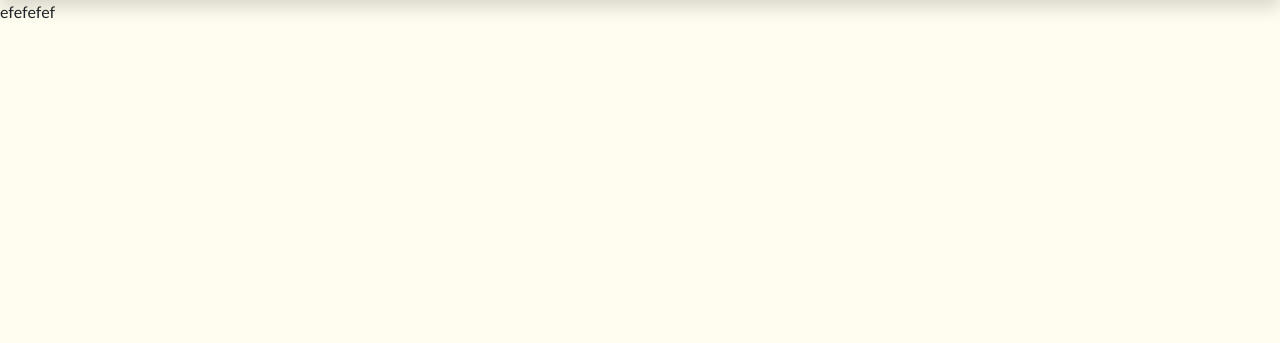
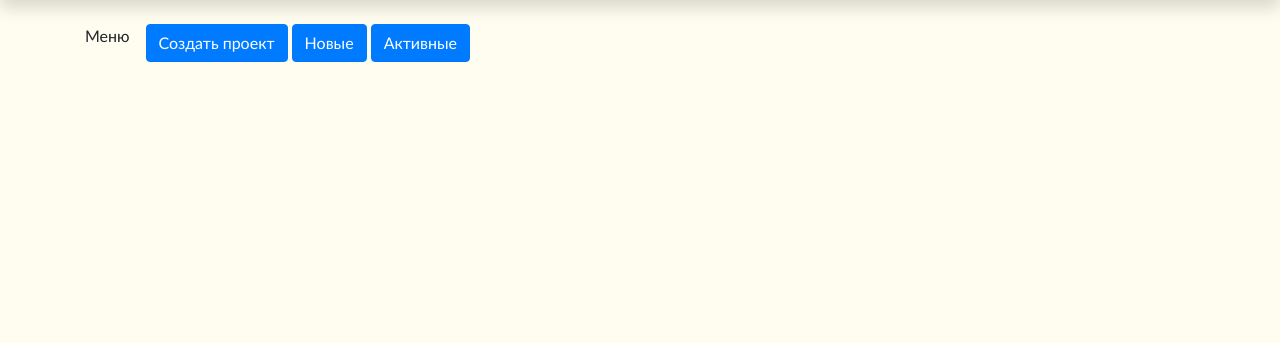
Before and after one commit to K9173A/GeekPlanner, a Django app: template GeekPlanner/plannerapp/templates/plannerapp/projects.html in a window 1280 px wide. Shown: the part 77-420 px from the top of the page. Run offline with Django 3.2, Linux system fonts and the light colour scheme; the template is opened without the code that fills it, so the values that code supplies are empty; style sheets or scripts are compiled from the project's sources; some libraries are stand-ins or nearby versions.

Commit message:
[ADD] Added initial version of projects.html

```diff
--- a/GeekPlanner/plannerapp/models.py
+++ b/GeekPlanner/plannerapp/models.py
@@ -7,7 +7,7 @@ from authapp.models import User
 class Project(models.Model):
     title = models.CharField(verbose_name='Название', max_length=64)
     description = models.TextField(verbose_name='Описание', max_length=256, blank=True)
-    owner = models.OneToOneField(User, verbose_name='Владелец', null=True, on_delete=models.SET_NULL)
+    owner = models.ForeignKey(User, verbose_name='Владелец', null=True, on_delete=models.SET_NULL)
     date_created = models.DateTimeField(verbose_name='Создан', auto_now_add=True)
     thumbnail = models.ImageField(verbose_name='Превью', upload_to=settings.PROJECT_THUMBNAIL_DIR, blank=True)
     is_active = models.BooleanField(verbose_name='Активность', default=True)
--- a/GeekPlanner/plannerapp/templates/plannerapp/projects.html
+++ b/GeekPlanner/plannerapp/templates/plannerapp/projects.html
@@ -2,19 +2,57 @@
 {% load staticfiles %}
 
 {% block content %}
-<section>
-  {% if projects %}
-    {% for project in projects %}
-      <div class="thumbnail">
-        <img src="{{ project.thumbnail.url }}" alt="ProjectThumbnail">
-        <div class="caption">
-          <h3>{{ project.title }}</h3>
-          <p>{{ project.description }}</p>
-          <button>Перейти</button>
+  <div class="container">
+    <div class="gp-projects d-flex">
+      <div class="py-4 gp-projects__left-sidebar">
+        Меню
+      </div>
+      <div class="py-4 gp-projects__main flex-grow-1">
+        <div class="px-3 gp-projects__main-menu">
+          <a class="btn btn-primary" href="#">
+            Создать проект
+          </a>
+          <a class="btn btn-primary" href="#">
+            Новые
+          </a>
+          <a class="btn btn-primary" href="#">
+            Активные
+          </a>
+        </div>
+        <div class="px-3 py-2 gp-projects__main-content">
+          {% for project in projects %}
+            <div class="my-2 d-flex align-content-stretch gp-projects__main-item rounded-top">
+              <div class="gp-projects__main-thumbnail">
+                <img class="gp-projects__main-img" src="https://via.placeholder.com/160" alt="ProjectThumbnail">
+                <div class="gp-projects__main-owner">
+                  <div>{{ project.date_created }}</div>
+                  <div>{{ project.owner.first_name }}{{ project.owner.last_name }}</div>
+                </div>
+              </div>
+              <div class="gp-projects__main-summary">
+                <a class="font-weight-bold" href="#">
+                  {{ project.title }}
+                </a>
+                <hr class="gp-hr">
+                <div class="gp-projects__main-description">
+                  {{ project.description }}
+                </div>
+                <hr class="gp-hr">
+                <div class="container">
+                  <div class="row">
+                    <div class="col-8 gp-projects__main-tags">
+                      <a class="btn tag" href="#">Python</a>
+                      <a class="btn tag" href="#">VueJS</a>
+                      <a class="btn tag" href="#">Django</a>
+                      <a class="btn tag" href="#">Linux</a>
+                    </div>
+                  </div>
+                </div>
+              </div>
+            </div>
+          {% endfor %}
         </div>
       </div>
-    {% endfor %}
-  {% endif %}
-  efefefef
-</section>
+    </div>
+  </div>
 {% endblock %}
```
Also changed, not shown: GeekPlanner/plannerapp/migrations/0003_auto_20190704_1101.py (added).
